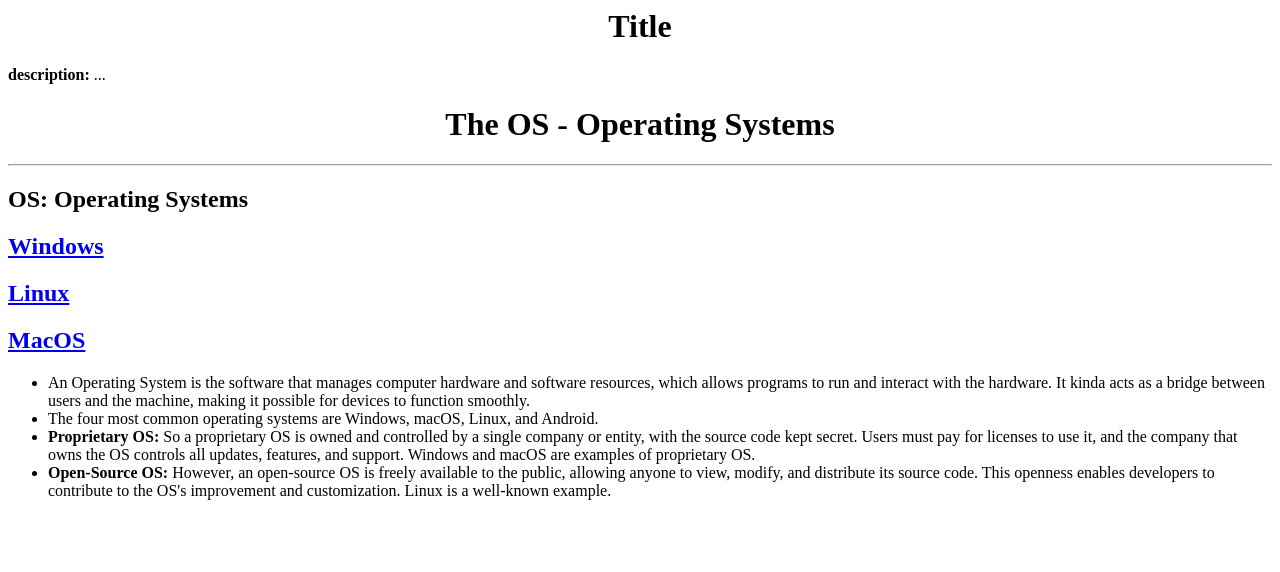
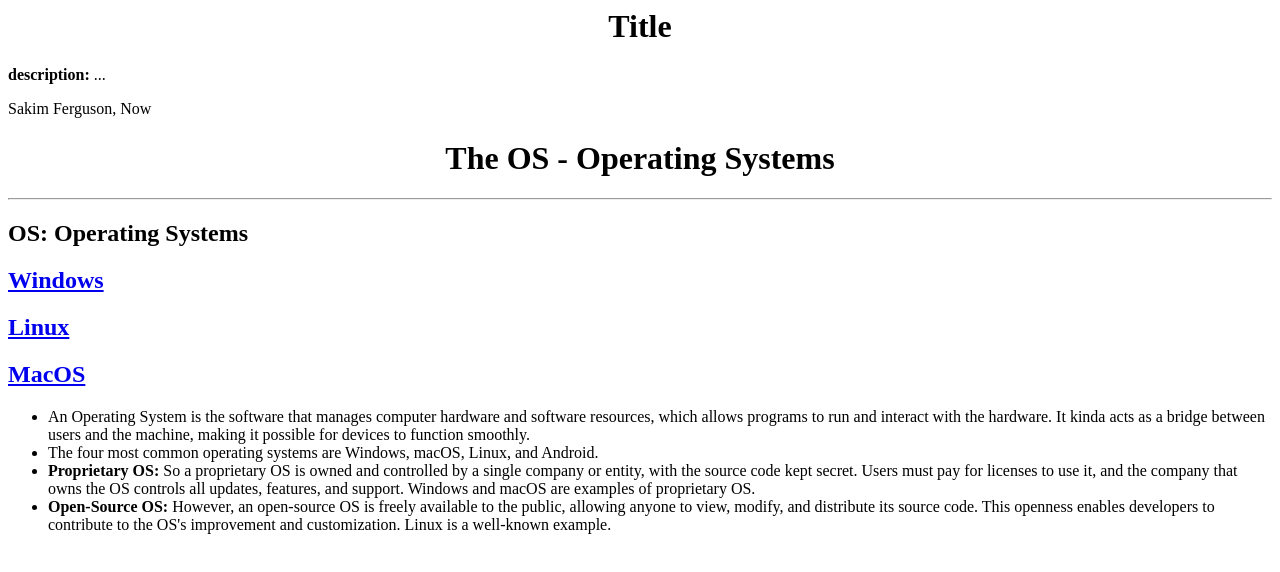
Before and after one commit to Sakim-hub/Sophomore2027, a plain HTML site: page homepage.html in a window 1280 px wide. Drawn offline with Linux system fonts and the light colour scheme.

Commit message:
Update homepage.html

```diff
--- a/homepage.html
+++ b/homepage.html
@@ -17,6 +17,7 @@
 </body>
 </html>
 
+Sakim Ferguson, Now
 
 <html>
 <head>
```
